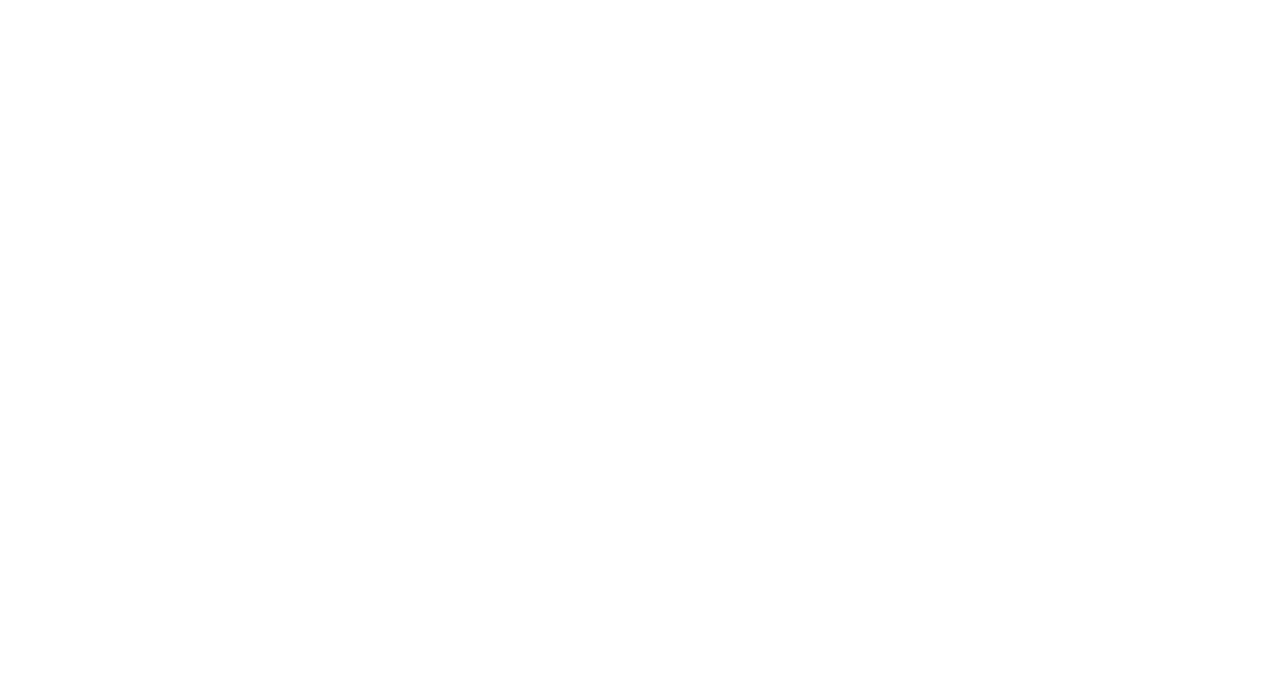
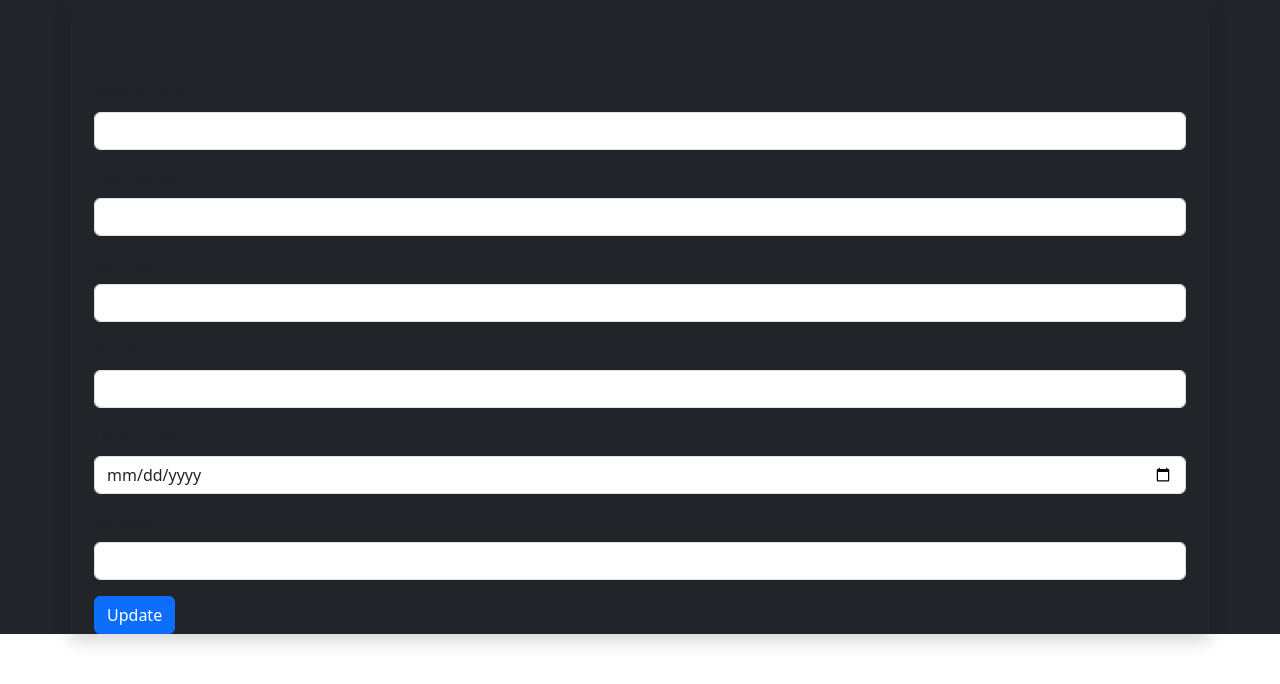
Before and after one commit to bigMan0/DMBS, a React (Create React App) app in the folder meditrack/: page /update-patient in a window 1280 px wide. Before the commit this address had no page. Shown: the top 684 px of the page. Built offline with nearby package versions, Linux system fonts and the light colour scheme.

Commit message:
go ahead

```diff
--- a/meditrack/src/API-requests/deletePatient.js
+++ b/meditrack/src/API-requests/deletePatient.js
@@ -0,0 +1,52 @@
+import { useState } from 'react';
+
+const DeletePatientForm = () => {
+  const [health_card, setHealthCard] = useState('');
+
+  const deletePatient = async () => {
+    try {
+      const response = await fetch(`http://localhost:5000/Patients/${health_card}`, {
+        method: 'DELETE',
+      });
+
+      if (response.ok) {
+        console.log('Patient deleted successfully');
+        alert('Patient deleted successfully');
+      } else {
+        console.log('Failed to delete patient');
+        alert('Failed to delete patient');
+      }
+    } catch (error) {
+      console.error('An error occurred while deleting patient:', error);
+      alert('An error occurred while deleting patient');
+    }
+  };
+
+  const handleSubmit = (event) => {
+    event.preventDefault();
+
+    if (!health_card) {
+      alert('Please enter a health card ID.');
+      return;
+    }
+
+    deletePatient();
+  };
+
+  return (
+    <div className='container shadow lg'>
+      <h1>Delete a Patient</h1>
+      <br></br>
+      <form onSubmit={handleSubmit} className="container-fluid">
+        <div className="mb-3">
+          <label htmlFor="healthCard" className="form-label">Health Card:</label>
+          <input type="text" id="healthCard" value={health_card} onChange={(e) => setHealthCard(e.target.value)} className="form-control" />
+        </div>
+
+        <button type="submit" className="btn btn-danger">Delete</button>
+      </form>
+    </div>
+  );
+};
+
+export default DeletePatientForm;
--- a/meditrack/src/API-requests/updatePatient.js
+++ b/meditrack/src/API-requests/updatePatient.js
@@ -0,0 +1,84 @@
+import { useState } from 'react';
+
+const UpdatePatientForm = () => {
+  const [health_card, setHealthCard] = useState('');
+  const [last_name, setLastName] = useState('');
+  const [address, setAddress] = useState('');
+  const [phone, setPhone] = useState('');
+  const [dob, setDob] = useState('');
+  const [gender, setGender] = useState('');
+
+  const updatePatient = async () => {
+    try {
+      const response = await fetch(`http://localhost:5000/Patients/${health_card}`, {
+        method: 'PUT',
+        headers: {
+          'Content-Type': 'application/json',
+        },
+        body: JSON.stringify({
+          last_name: last_name,
+          address: address,
+          phone: phone,
+          dob: dob,
+          gender: gender,
+        }),
+      });
+
+      if (response.ok) {
+        alert('Patient updated successfully');
+      } else {
+        alert('Failed to update patient');
+      }
+    } catch (error) {
+      alert('An error occurred while updating patient');
+    }
+  };
+
+  const handleSubmit = (event) => {
+    event.preventDefault();
+
+    if (!health_card || !last_name || !address || !phone || !dob || !gender) {
+      alert('Please fill in all fields.');
+      return;
+    }
+
+    updatePatient();
+  };
+
+  return (
+    <div className='container shadow lg'>
+      <h1>Update a Patient</h1>
+      <br></br>
+      <form onSubmit={handleSubmit} className="container-fluid">
+      <div className="mb-3">
+          <label htmlFor="healthCard" className="form-label">Health Card:</label>
+          <input type="numeber" id="healthCard" value={health_card} onChange={(e) => setHealthCard(e.target.value)} className="form-control" />
+        </div>
+        <div className="mb-3">
+          <label htmlFor="lastName" className="form-label">Last Name:</label>
+          <input type="text" id="lastName" value={last_name} onChange={(e) => setLastName(e.target.value)} className="form-control" />
+        </div>
+        <div className="mb-3">
+          <label htmlFor="address" className="form-label">Address:</label>
+          <input type="text" id="address" value={address} onChange={(e) => setAddress(e.target.value)} className="form-control" />
+        </div>
+        <div className="mb-3">
+          <label htmlFor="phone" className="form-label">Phone:</label>
+          <input type="text" id="phone" value={phone} onChange={(e) => setPhone(e.target.value)} className="form-control" />
+        </div>
+        <div className="mb-3">
+          <label htmlFor="dob" className="form-label">Date of Birth:</label>
+          <input type="date" id="dob" value={dob} onChange={(e) => setDob(e.target.value)} className="form-control" />
+        </div>
+        <div className="mb-3">
+          <label htmlFor="gender" className="form-label">Gender:</label>
+          <input type="text" id="gender" value={gender} onChange={(e) => setGender(e.target.value)} className="form-control" />
+        </div>
+
+        <button type="submit" className="btn btn-primary">Update</button>
+      </form>
+    </div>
+  );
+};
+
+export default UpdatePatientForm;
--- a/meditrack/src/App.js
+++ b/meditrack/src/App.js
@@ -3,9 +3,11 @@ import Patientform from './API-requests/createPatient';
 import PatientsTable from './components/PatientsTable';
 import SearchPatients from './components/SearchPatients';
 import AddBookings from './components/addBookings';
+import UpdatePatientForm from './API-requests/updatePatient';
 import HomePage from './pages/Homepage';
 import 'bootstrap/dist/css/bootstrap.min.css';
 import {BrowserRouter as Router, Route, Routes} from "react-router-dom";
+import DeletePatientForm from './API-requests/deletePatient';
 //import NavbarComp from './components/Navbar';
 import PatientsPage from './pages/patientsPage';
 import AdminPage from './pages/adminPage';
@@ -13,12 +15,14 @@ import AdminPage from './pages/adminPage';
 function App() {
   return (
     <Router>
-      <div className="App bg-gray">
+      <div className="App container-fluid bg-dark">
         <header className="App-header">
         {/* <NavbarComp/> */}
         <Routes>
           <Route path="/" element={<HomePage />} />
           <Route path="/create-patient" element={<><Patientform/></>} />
+          <Route path="/delete-patient" element={<><DeletePatientForm/></>} />
+          <Route path="/update-patient" element={<><UpdatePatientForm/></>} />
           <Route path="/patients" element={<><PatientsTable/></>} />
           <Route path = "/patients-page" element={<><PatientsPage/></>} />
           <Route path="/search-patients" element={<><SearchPatients/></>} />
--- a/meditrack/src/components/PatientsTable.js
+++ b/meditrack/src/components/PatientsTable.js
@@ -1,4 +1,5 @@
 import React, { useState, useEffect } from 'react';
+import { Link } from 'react-router-dom';
 import 'bootstrap/dist/css/bootstrap.min.css';
 
 function PatientsTable() {
@@ -68,6 +69,15 @@ function PatientsTable() {
           ))}
         </tbody>
       </table>
+      <Link to="/create-patient">
+      <button className="btn btn-primary">Add Patient</button>
+      </Link>
+      <Link to="/delete-patient">
+      <button className="btn btn-danger">Delete Patient</button>
+      </Link>
+      <Link to="/update-patient">
+      <button className="btn btn-warning">Update Patient</button>
+      </Link>
     </div>
   );
 }
--- a/meditrack/src/components/departmentTable.js
+++ b/meditrack/src/components/departmentTable.js
@@ -1,4 +1,5 @@
 import React, { useState, useEffect } from 'react';
+import { Link } from 'react-router-dom';
 import 'bootstrap/dist/css/bootstrap.min.css';
 
 function DepartmentTable() {
```
Also changed, not shown: 1 other file (tests, documents, lock files or other folders).
